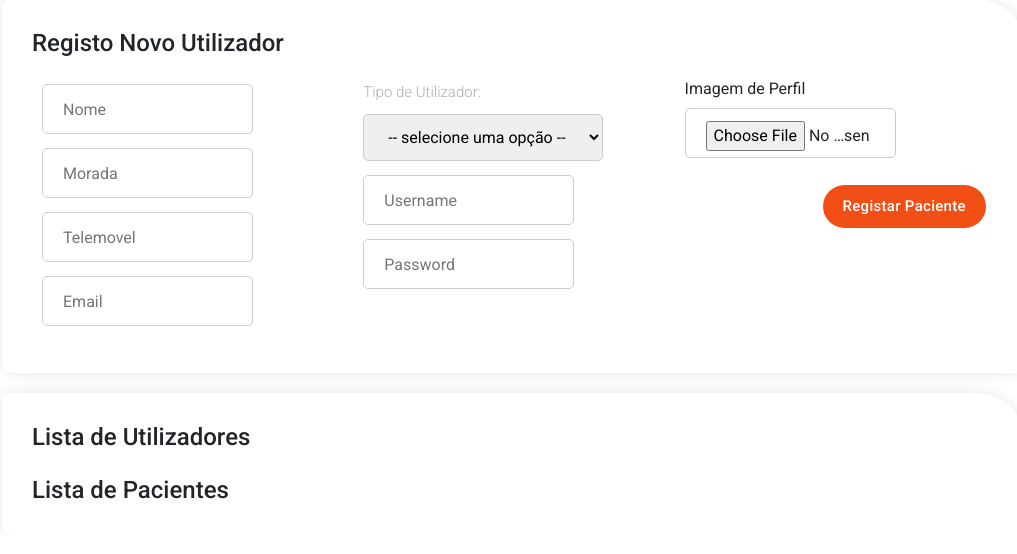
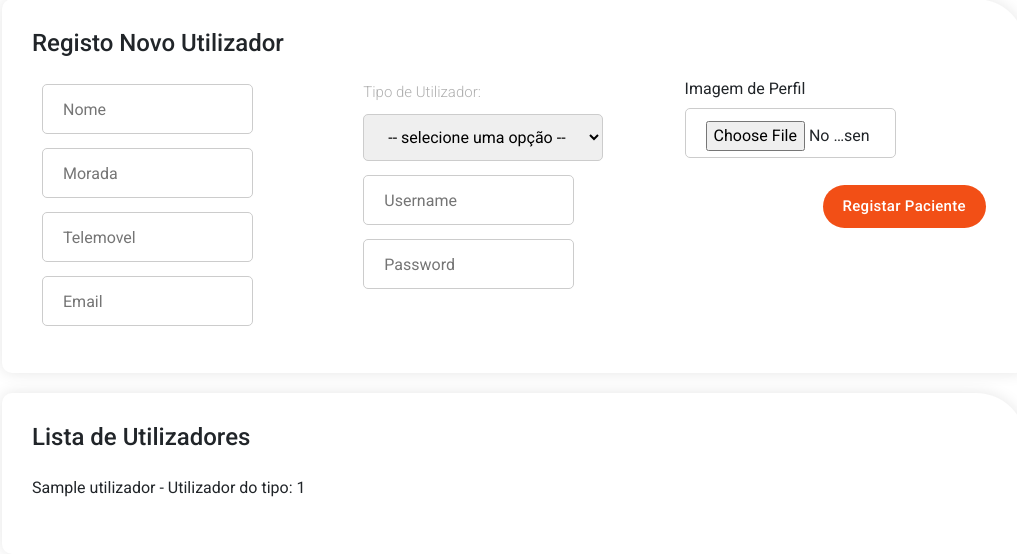
Before and after one commit to bcjorge/rehabsim, a PHP site: page /pag_admin.php in a window 1280 px wide. Shown: the part 589-1143 px from the top of the page, without its empty margins (126-1143 px from the left). Before the commit the page ends 1088 px from the top, so only its background shows below. Run offline with PHP 8.4, Linux system fonts and the light colour scheme; the visitor is signed in with stand-in values (Sample User, id 1); tables that the repository leaves empty or names only in its code hold one stand-in row (values such as "Sample post"); some libraries are stand-ins or nearby versions.

Commit message:
listagem de utilizadores no admin

```diff
--- a/rehabsim/assets/css/pag.css
+++ b/rehabsim/assets/css/pag.css
@@ -32,9 +32,12 @@
     grid-template-rows: 0.5fr 1fr 1fr;
     gap: 0px 0px;
     grid-template-areas:
-    "pr pr pr"
-    "pac pac pl";
+    "pr"
+    "pac"
+    "pl"
+    "pl";
 }
+
 
 .profile {
     grid-area: pr;
--- a/rehabsim/pag_admin.php
+++ b/rehabsim/pag_admin.php
@@ -1,7 +1,7 @@
 <?php
 session_start();
-if (isset($_SESSION["authuser"])&&$_SESSION["authuser"]==1){
-    $id_user=$_SESSION['id_utilizador'];
+if (isset($_SESSION["authuser"])&&$_SESSION["authuser"]==1) {
+    $id_user = $_SESSION['id_utilizador'];
     // $pageNumber = $_GET['pageNumber'];
     // $pageSize = $_GET['pageSize'];
     //$nome =$_GET['nome'];
@@ -9,15 +9,33 @@ if (isset($_SESSION["authuser"])&&$_SESSION["authuser"]==1){
     //$tel = $_GET['telemovel'];
     //$email = $_GET['email'];
 
-    $connect = mysqli_connect('localhost', 'root', '','database2')
+    $connect = mysqli_connect('localhost', 'root', '', 'database2')
     or die('Error connecting to the server: ' . mysqli_error($connect));
-    $sql = 'SELECT * FROM utilizador WHERE utilizador.id_utilizador="'.$id_user.'"';
-    $result = mysqli_query ($connect ,$sql) or die('The query failed: ' . mysqli_error($connect));
+    $sql = 'SELECT * FROM utilizador WHERE utilizador.id_utilizador="' . $id_user . '"';
+    $result = mysqli_query($connect, $sql) or die('The query failed: ' . mysqli_error($connect));
     echo "<script>console.log('ola');</script>";
-    echo "<script>console.log('debug:".$id_user."' );</script>";
-    echo "<script>console.log('debug:".$_SESSION["authuser"]."' );</script>";
+    echo "<script>console.log('debug:" . $id_user . "' );</script>";
+    echo "<script>console.log('debug:" . $_SESSION["authuser"] . "' );</script>";
     //echo "<script>console.log('debug:".$result."' );</script>";
     //echo "<script>console.log('debug:".$id_user."' );</script>";
+}
+if (isset($_SESSION["authuser"])&&$_SESSION["authuser"]==1){
+    //$pesquisa = $_POST['pesquisa'];
+            //$connect = mysqli_connect('localhost', 'root', '', 'database2') or die('Error connecting to the server: ' . mysqli_error($connect));
+            $sql_ut = 'SELECT * FROM utilizador ORDER BY tipo_utilizador_id';
+            $result_ut = mysqli_query($connect, $sql_ut) or die('The query failed: ' . mysqli_error($connect));
+            echo "<script>console.log('ola');</script>";
+            //echo "<script>console.log('debug:".$result_ut['nome']."' );</script>";
+            $num_results = mysqli_num_rows($result_ut);
+            //$rows = mysqli_fetch_array($result_ut);
+
+            if ($num_results == 0) {
+                echo "Não Existem Utilizadores para Listar.";
+            } /*else if ($num_results == 1) {
+                echo "<script>console.log('adeus' );</script>";
+                echo "<script>console.log('debug:". $_SESSION['num_saude']."' );</script>";
+                header("Location: perfil_paciente.php");*/
+
 }
 ?>
 <!DOCTYPE html>
@@ -141,11 +159,16 @@ https://templatemo.com/tm-570-chain-app-dev
       </div>
       </div>
       <div class="pl">
-          <div><h4> Lista de Utilizadores</h4></div>
-          <br>
-          <div><h4> Lista de Pacientes</h4></div>
+          <h4> Lista de Utilizadores</h4> <br>
+              <?php while ($rows=mysqli_fetch_array($result_ut)){ ?>
+                  <ul>
+                      <li><?php echo $rows['nome'] ."  - Utilizador do tipo: ". $rows['tipo_utilizador_id']?></li>
+                  </ul>
+                  <br>
+          <?php } ?>
       </div>
     </div>
+
   </div>
 
 
--- a/rehabsim/pag_terapeuta.php
+++ b/rehabsim/pag_terapeuta.php
@@ -30,12 +30,12 @@ if(isset($_GET["action"])) {
             $row = mysqli_fetch_array($result_pac);
 
             if ($num_results == 0) {
-                echo "<br>O paciente que procura não existe. Adicione o novo paciente.";
+                echo "<script>alert('O Paciente que procurou não existe na base de dados. Registe o novo paciente.');</script>";
             } else if ($num_results == 1) {
                 $_SESSION['num_saude'] = $row['num_saude'];
                 echo "<script>console.log('adeus' );</script>";
                 echo "<script>console.log('debug:". $_SESSION['num_saude']."' );</script>";
-               header("Location: perfil_paciente.php");
+                header("Location: perfil_paciente.php");
             }
     }
 }
```
